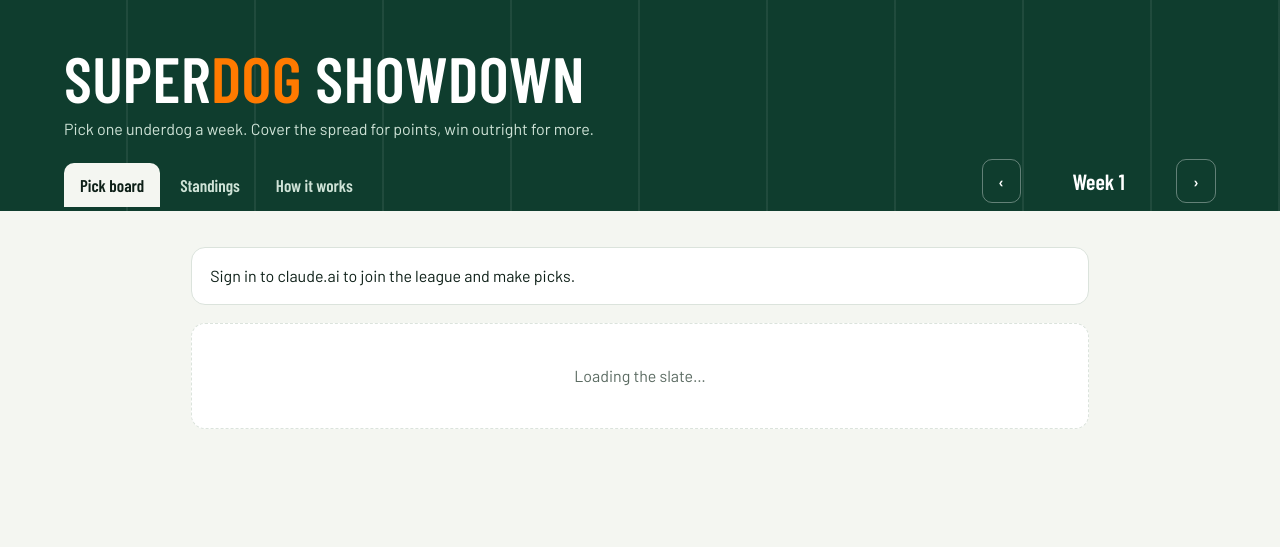
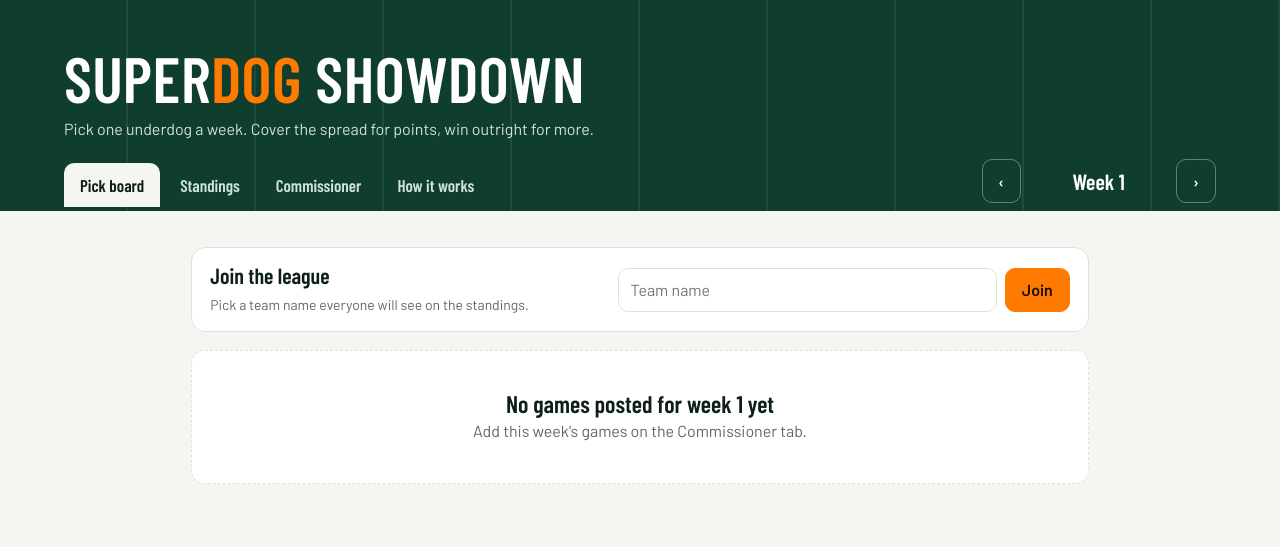
Before and after one commit to c-m-jagielski/superdog, a plain HTML site: page app/index.html in a window 1280 px wide. Drawn offline with nearby package versions, Linux system fonts and the light colour scheme; a web font is replaced by a local one.

Commit message:
runs without claude.ai's artifact sandbox

```diff
--- a/app/index.html
+++ b/app/index.html
@@ -89,6 +89,40 @@ label{display:grid;gap:4px;font-size:14px;color:var(--mute)}
     <p>The commissioner (the app's owner, and anyone shared as Editor) adds each week's games and enters the final scores. Players need Contributor access to join and pick.</p></div></section>
 </main>
 <div class="toast" id="toast" role="status"></div>
+<script>
+/* Local runtime shim: supplies window.claude (db + user) from localStorage when the page runs outside claude.ai.
+   Single browser only. No ?as= param = commissioner; ?as=alice simulates another player (e.g. index.html?as=alice).
+   Reset all data: localStorage.removeItem('superdog:v1') in the console. */
+if(!window.claude){(()=>{
+const KEY='superdog:v1',meta={fromCache:false},listeners=new Set();
+let mem={};
+const load=()=>{try{return JSON.parse(localStorage.getItem(KEY))||{}}catch(e){return mem}};
+const save=d=>{mem=d;try{localStorage.setItem(KEY,JSON.stringify(d))}catch(e){}};
+const clone=v=>JSON.parse(JSON.stringify(v));
+const notify=()=>listeners.forEach(f=>f());
+window.addEventListener('storage',e=>{if(e.key===KEY)notify()});
+const err=(code,msg)=>Object.assign(new Error(msg),{code});
+const sub=(compute,cb,eh)=>{
+  const fire=()=>{try{cb(compute())}catch(e){if(eh)eh(e)}};
+  listeners.add(fire);setTimeout(fire,0);return()=>listeners.delete(fire)};
+const inCol=(c,p)=>p.startsWith(c+'/')&&!p.slice(c.length+1).includes('/');
+const db={
+  doc:p=>({
+    set:async d=>{const s=load();s[p]=clone(d);save(s);notify()},
+    update:async d=>{const s=load();if(!(p in s))throw err('not-found','No document to update');s[p]={...s[p],...clone(d)};save(s);notify()},
+    delete:async()=>{const s=load();delete s[p];save(s);notify()},
+    onSnapshot:(cb,eh)=>sub(()=>{const v=load()[p];return{id:p.split('/').pop(),exists:v!==undefined,data:()=>v===undefined?undefined:clone(v),metadata:meta}},cb,eh)}),
+  collection:c=>({
+    add:async d=>{const s=load(),id='g'+Date.now().toString(36)+Math.random().toString(36).slice(2,6);s[c+'/'+id]=clone(d);save(s);notify();return{id}},
+    onSnapshot:(cb,eh)=>sub(()=>{const s=load();return{metadata:meta,docs:Object.keys(s).filter(p=>inCol(c,p)).map(p=>({id:p.slice(c.length+1),data:()=>clone(s[p])}))}},cb,eh)})
+};
+const as=new URLSearchParams(location.search).get('as');
+const uid=as?'u-'+as.toLowerCase().replace(/[^a-z0-9_-]/g,''):'commissioner';
+const user={id:async()=>uid,canEdit:async()=>!as,can:async()=>true,
+  profiles:async ids=>Object.fromEntries(ids.map(i=>[i,{name:i.replace(/^u-/,'')}]))};
+window.claude={use:async n=>n==='db'?db:n==='user'?user:null};
+})()}
+</script>
 <script>
 {
 const $=s=>document.querySelector(s);
```
